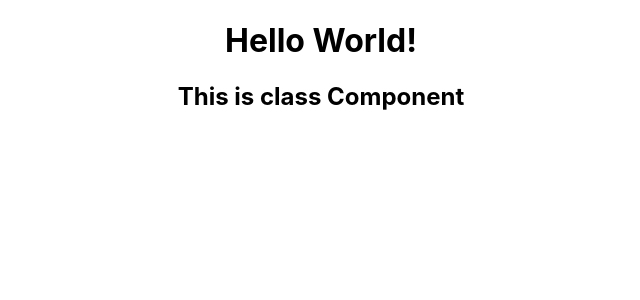
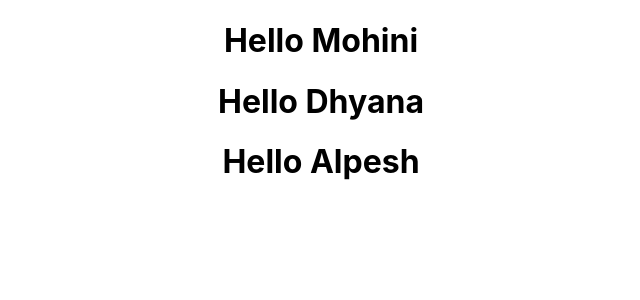
Before and after one commit to mistrymohini/ReactDemoProject, a React (Create React App) app: page / in a window 1280 px wide. Shown: the top 300 px of the page, without its empty margins (319-959 px from the left). Built offline with nearby package versions, Linux system fonts and the light colour scheme.

Commit message:
Added properties of Greet class for Dynamic name by using more than one time

```diff
--- a/src/App.js
+++ b/src/App.js
@@ -8,8 +8,10 @@ class App extends Component {
   render(){
     return (
       <div className="App">
-        <Greet></Greet>
-        <Welcome></Welcome>
+        <Greet name="Mohini"></Greet>
+        <Greet name="Dhyana"></Greet>
+        <Greet name="Alpesh"></Greet>
+        {/* <Welcome></Welcome> */}
       </div>
     );
   }
--- a/src/Component/Greet.js
+++ b/src/Component/Greet.js
@@ -5,6 +5,10 @@ import React from "react";
 //    return <h1>Hello Mohini</h1>
 // }
 
-const Greet=()=> <h1>Hello World!</h1>
+const Greet=(props)=>
+{
+
+    return <h1>Hello {props.name}</h1>;
+}
 
 export default Greet
```
